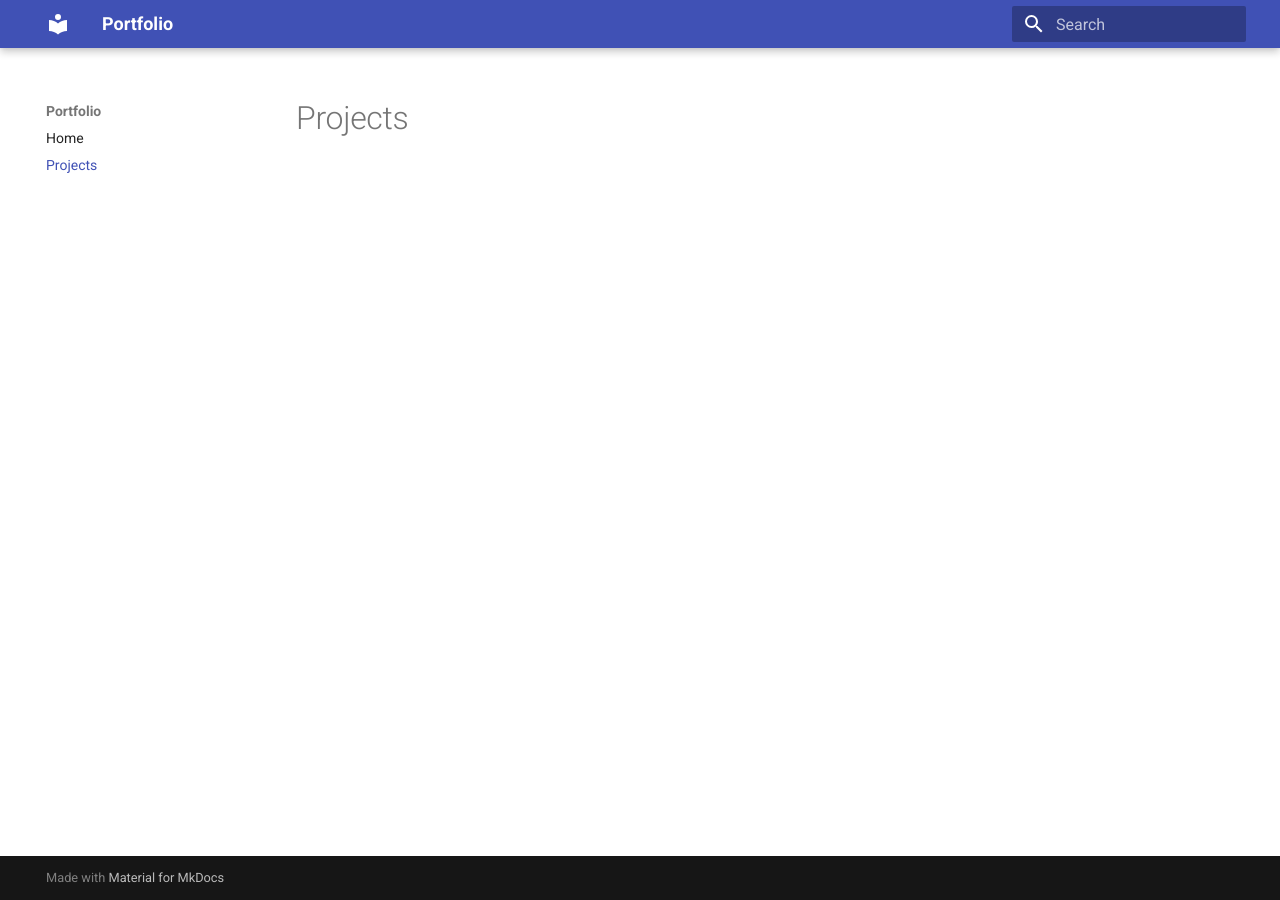
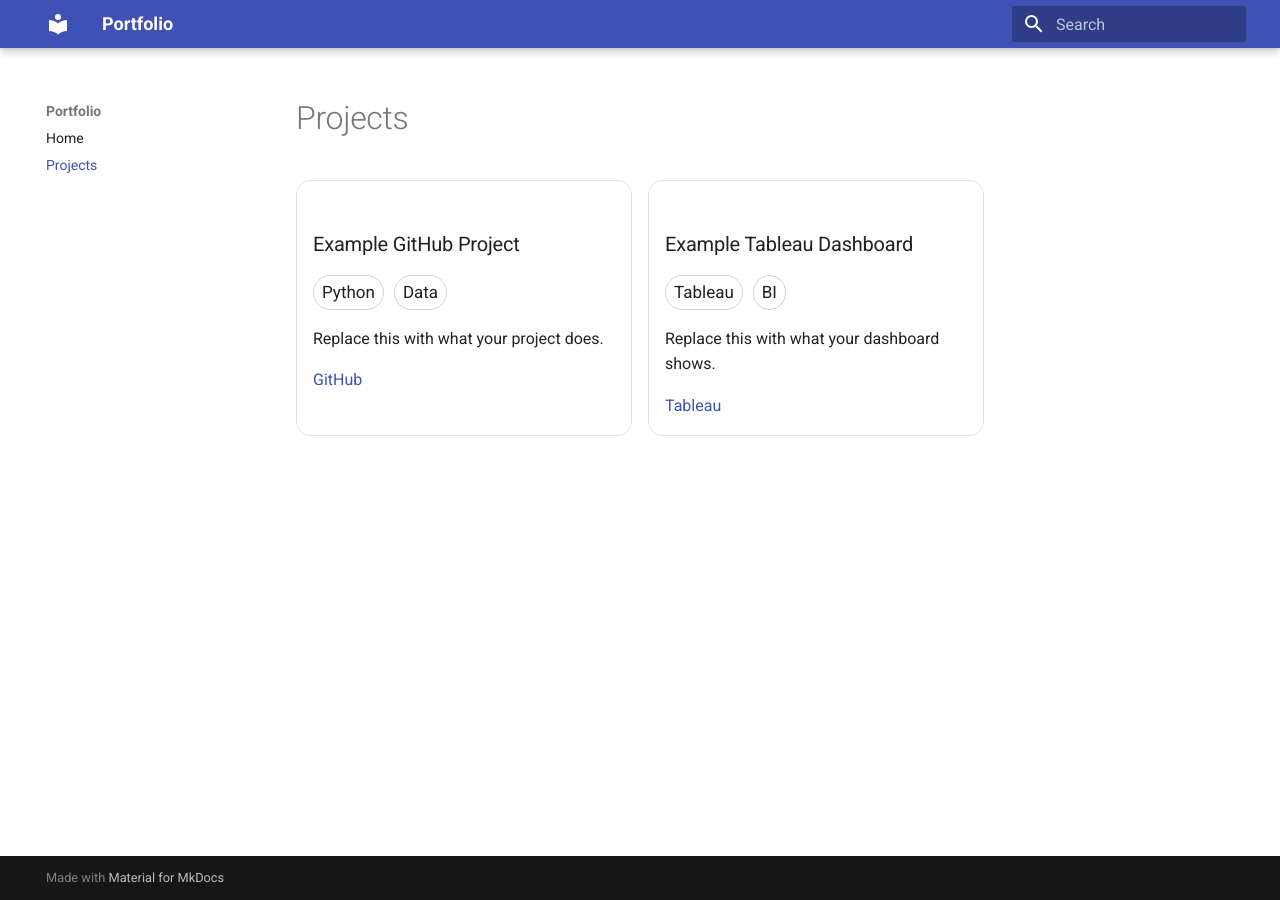
Before and after one commit to Ilie1985/2026_portfolio, an MkDocs documentation site: the page built from docs/projects.md, in a window 1280 px wide. Built offline with MkDocs 1.6.1 and Material for MkDocs 9.7.7, drawn with Linux system fonts in a browser that asks for light colours.

```diff
--- a/docs/projects.md
+++ b/docs/projects.md
@@ -1,4 +1,22 @@
 # Projects
 
 <!-- PROJECTS_START -->
+<div class="project-grid">
+
+<div class="project-card">
+  <h3>Example GitHub Project</h3>
+  <div class="project-meta"><span class="tag">Python</span> <span class="tag">Data</span></div>
+  <p>Replace this with what your project does.</p>
+  <div class="project-links"><a href="https://github.com/YOUR_GITHUB_USERNAME/YOUR_REPO" target="_blank" rel="noopener">GitHub</a></div>
+</div>
+
+<div class="project-card">
+  <h3>Example Tableau Dashboard</h3>
+  <div class="project-meta"><span class="tag">Tableau</span> <span class="tag">BI</span></div>
+  <p>Replace this with what your dashboard shows.</p>
+  <div class="project-links"><a href="https://public.tableau.com/views/YOUR_DASHBOARD" target="_blank" rel="noopener">Tableau</a></div>
+</div>
+
+</div>
+
 <!-- PROJECTS_END -->
--- a/docs/stylesheets/extra.css
+++ b/docs/stylesheets/extra.css
@@ -10,3 +10,12 @@
   border-radius: 14px;
   padding: 16px;
 }
+
+.tag {
+  display: inline-block;
+  padding: 3px 8px;
+  border-radius: 999px;
+  border: 1px solid rgba(0,0,0,0.18);
+  margin-right: 6px;
+  font-size: 0.85rem;
+}
```
Also changed, not shown: build_projects.py (+9 -12 lines), 2 other files.
